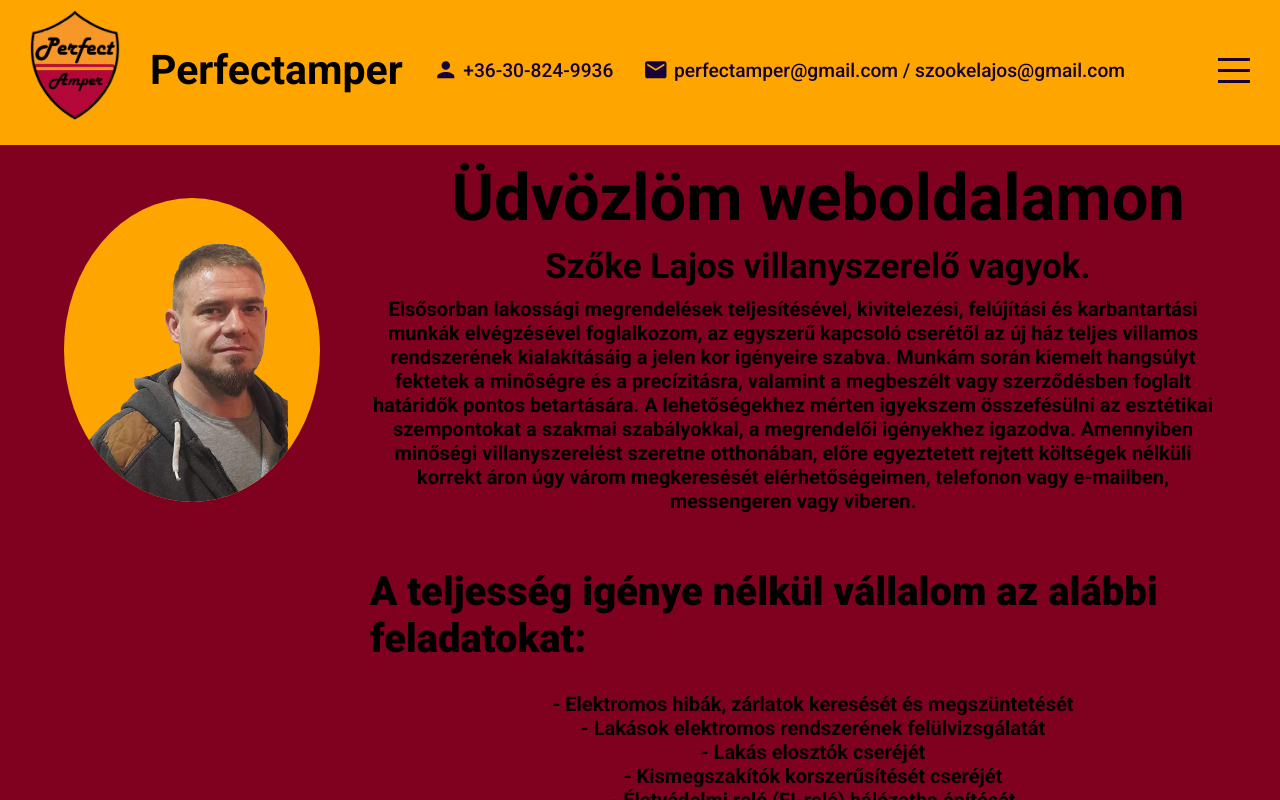
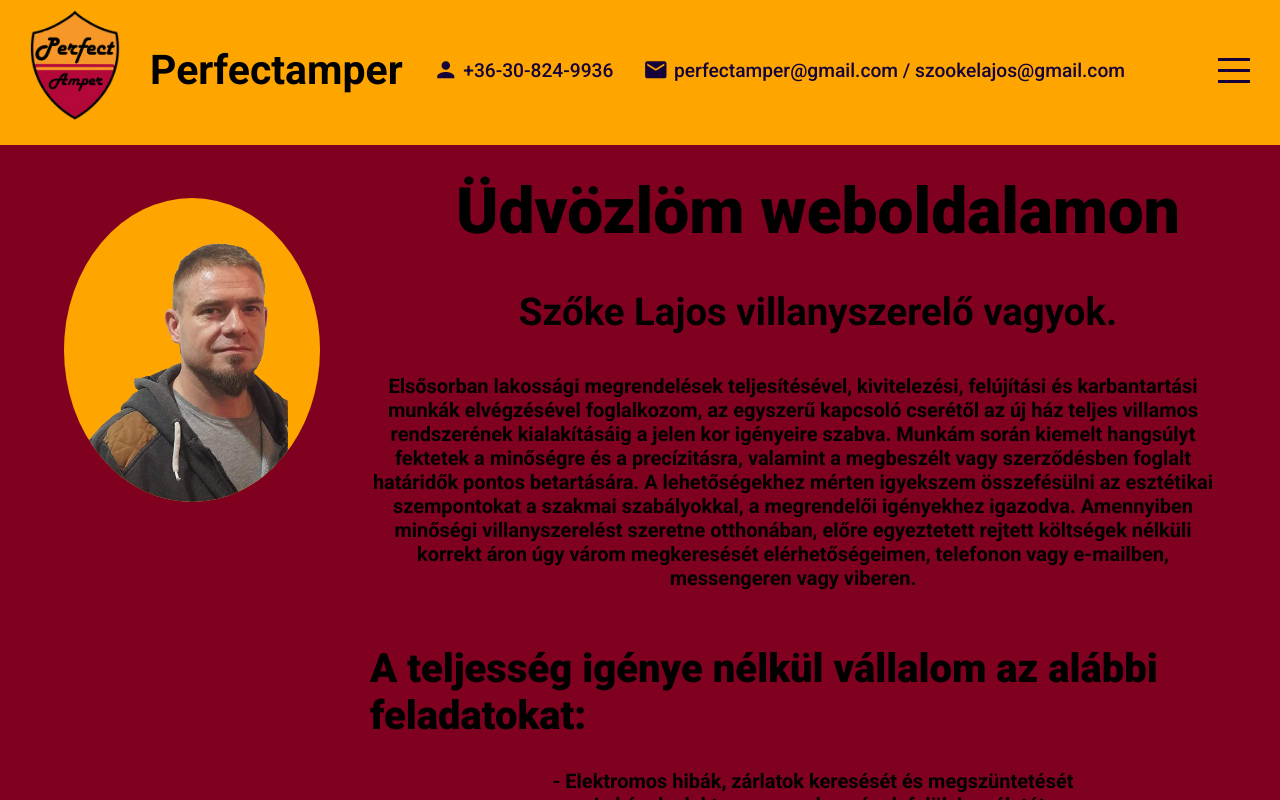
Before and after one commit to ZsoltTirkala/villanyszereles-site, a React (Create React App) app: page / in a window 1280 px wide. Built offline with nearby package versions, Linux system fonts and the light colour scheme.

Commit message:
change intro text font sizes

```diff
--- a/src/components/intro/intro.scss
+++ b/src/components/intro/intro.scss
@@ -62,9 +62,10 @@
       }
 
       h1 {
-        font-size: 65px;
-        margin-top: 90px;
+        font-size: 5vw;
+        margin-top: 13vh;
         text-align: center;
+        font-weight: 800;
 
         @include mobile{
           font-size: 40px;
@@ -74,9 +75,13 @@
 
       h2 {
         text-align: center;
-        font-size: 35px;
-        margin-top: 10px;
-        margin-bottom: 10px;
+        font-size: 3vw;
+        margin-top: 5vh;
+        margin-bottom: 5vh;
+
+        @include mobile {
+          font-size: 6vw;
+        }
       }
 
       #intro-list {
```
